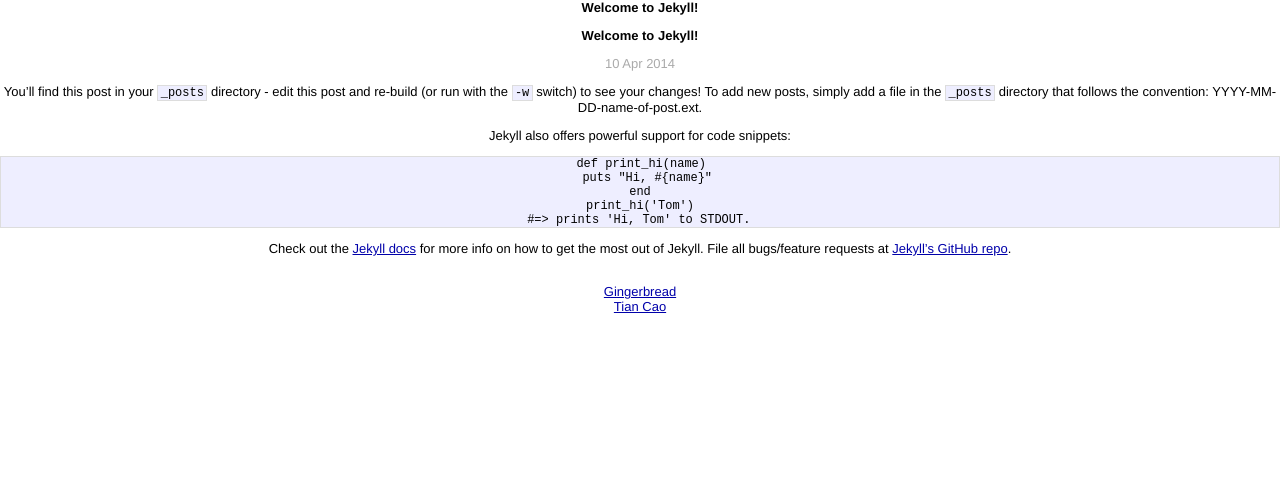
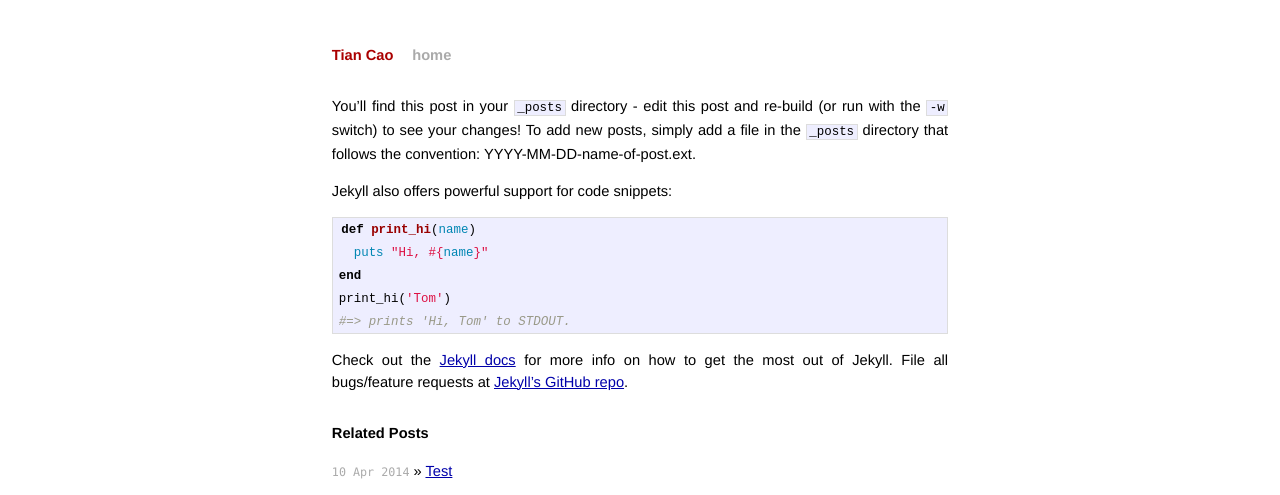
Before and after one commit to tonycao/tonycao.github.io, a Jekyll site: the page built from _posts/2014-04-10-welcome-to-jekyll.markdown, in a window 1280 px wide. Shown: the top 495 px of the page. Built offline with Jekyll 4.4.1, drawn with Linux system fonts in a browser that asks for light colours; Markdown is read by kramdown in place of the engine named in the settings; some of the changed text lies outside the part shown; grey boxes are pictures that could not be loaded.

Commit message:
update layouts

```diff
--- a/_layouts/default.html
+++ b/_layouts/default.html
@@ -1,9 +1,85 @@
-{% include head.html %}
+<!DOCTYPE html>
+<html xmlns="http://www.w3.org/1999/xhtml" xml:lang="en" lang="en-us">
+<head>
+   <meta http-equiv="content-type" content="text/html; charset=utf-8" />
+   <title>{{ page.title }}</title>
+   <meta name="author" content="Tian Cao" />
+   <link href="http://feeds.feedburner.com/TianCao" rel="alternate" title="Tian Cao" type="application/atom+xml" />
+   <!-- meta name="readability-verification" content="QCzSs992GxmRYRKVpPeZ6LE2tS8aYKxsSSQKV8YM"/> -->
 
-    <h1>{{ page.title }}</h1>
+   <!-- syntax highlighting CSS -->
+   <link rel="stylesheet" href="/css/syntax.css" type="text/css" />
 
-    {{ content }}
+   <!-- Homepage CSS -->
+   <link rel="stylesheet" href="/css/screen.css" type="text/css" media="screen, projection" />
 
-    {% include nav.html %}
+   <!-- Typekit -->
+   <script type="text/javascript" src="http://use.typekit.com/jpd0pfm.js"></script>
+   <script type="text/javascript">try{Typekit.load();}catch(e){}</script>
+</head>
+<body>
 
-{% include foot.html %}
+<!-- ClickTale Top part -->
+<script type="text/javascript">
+var WRInitTime=(new Date()).getTime();
+</script>
+<!-- ClickTale end of Top part -->
+
+<div class="site">
+  <div class="title">
+    <a href="/">Tian Cao</a>
+    <a class="extra" href="/">home</a>
+  </div>
+
+  {{ content }}
+
+  <div class="footer">
+    <div class="contact">
+      <p>
+        Tian Cao<br />
+        ct.radiate@gmail.com
+      </p>
+    </div>
+    <div class="contact">
+      <p>
+        <a href="http://github.com/tonycao/">github.com/tonycao</a><br />
+        <!--a href="http://twitter.com/mojombo/">twitter.com/mojombo</a><br /> -->
+        <!--a href="http://flickr.com/photos/mojombo/">flickr.com/photos/mojombo</a>  -->
+      </p>
+    </div>
+    <div class="rss">
+      <a href="http://feeds.feedburner.com/TianCao">
+        <img src="/images/rss.png" alt="Subscribe to RSS Feed" />
+      </a>
+    </div>
+  </div>
+</div>
+
+<!--<a href="http://github.com/tonycao"><img style="position: absolute; top: 0; right: 0; border: 0;" src="http://s3.amazonaws.com/github/ribbons/forkme_right_red_aa0000.png" alt="Fork me on GitHub" /></a> -->
+
+<!-- ClickTale Bottom part -->
+<div id="ClickTaleDiv" style="display: none;"></div>
+<script type="text/javascript">
+if(document.location.protocol!='https:')
+  document.write(unescape("%3Cscript%20src='http://s.clicktale.net/WRb.js'%20type='text/javascript'%3E%3C/script%3E"));
+</script>
+<script type="text/javascript">
+if(typeof ClickTale=='function') ClickTale(206,0.3,"www03");
+</script>
+<!-- ClickTale end of Bottom part -->
+
+<!-- Google Analytics -->
+<script>
+  (function(i,s,o,g,r,a,m){i['GoogleAnalyticsObject']=r;i[r]=i[r]||function(){
+  (i[r].q=i[r].q||[]).push(arguments)},i[r].l=1*new Date();a=s.createElement(o),
+  m=s.getElementsByTagName(o)[0];a.async=1;a.src=g;m.parentNode.insertBefore(a,m)
+  })(window,document,'script','//www.google-analytics.com/analytics.js','ga');
+
+  ga('create', 'UA-49940306-1', 'tonycao.github.io');
+  ga('send', 'pageview');
+
+</script>
+<!-- Google Analytics end -->
+
+</body>
+</html>
--- a/_layouts/post.html
+++ b/_layouts/post.html
@@ -1,9 +1,15 @@
 ---
 layout: default
 ---
-<h2>{{ page.title }}</h2>
-<p class="meta">{{ page.date | date_to_string }}</p>
-
-<div class="post">
+<div id="post">
 {{ content }}
 </div>
+
+<div id="related">
+  <h2>Related Posts</h2>
+  <ul class="posts">
+    {% for post in site.related_posts limit:3 %}
+      <li><span>{{ post.date | date_to_string }}</span> &raquo; <a href="{{ post.url }}">{{ post.title }}</a></li>
+    {% endfor %}
+  </ul>
+</div>
--- /dev/null
+++ b/css/screen.css
@@ -0,0 +1,197 @@
+/*****************************************************************************/
+/*
+/* Common
+/*
+/*****************************************************************************/
+
+/* Global Reset */
+
+* {
+  margin: 0;
+  padding: 0;
+}
+
+html, body {
+  height: 100%;
+}
+
+body {
+  background-color: white;
+  font: 13.34px helvetica, arial, clean, sans-serif;
+  *font-size: small;
+  text-align: center;
+}
+
+h1, h2, h3, h4, h5, h6 {
+  font-size: 100%;
+}
+
+h1 {
+  margin-bottom: 1em;
+}
+
+p {
+  margin: 1em 0;
+}
+
+a {
+  color: #00a;
+}
+
+a:hover {
+  color: black;
+}
+
+a:visited {
+  color: #a0a;
+}
+
+table {
+  font-size: inherit;
+  font: 100%;
+}
+
+/*****************************************************************************/
+/*
+/* Home
+/*
+/*****************************************************************************/
+
+ul.posts {
+  list-style-type: none;
+  margin-bottom: 2em;
+}
+
+  ul.posts li {
+    line-height: 1.75em;
+  }
+
+  ul.posts span {
+    color: #aaa;
+    font-family: Monaco, "Courier New", monospace;
+    font-size: 80%;
+  }
+
+/*****************************************************************************/
+/*
+/* Site
+/*
+/*****************************************************************************/
+
+.site {
+  font-size: 110%;
+  text-align: justify;
+  width: 42em;
+  margin: 3em auto 2em auto;
+  line-height: 1.5em;
+}
+
+.title {
+  color: #a00;
+  font-weight: bold;
+  margin-bottom: 2em;
+}
+
+  .site .title a {
+    color: #a00;
+    text-decoration: none;
+  }
+
+  .site .title a:hover {
+    color: black;
+  }
+
+  .site .title a.extra {
+    color: #aaa;
+    text-decoration: none;
+    margin-left: 1em;
+  }
+
+  .site .title a.extra:hover {
+    color: black;
+  }
+
+  .site .meta {
+    color: #aaa;
+  }
+
+  .site .footer {
+    font-size: 80%;
+    color: #666;
+    border-top: 4px solid #eee;
+    margin-top: 2em;
+    overflow: hidden;
+  }
+
+    .site .footer .contact {
+      float: left;
+      margin-right: 3em;
+    }
+
+      .site .footer .contact a {
+        color: #8085C1;
+      }
+
+    .site .footer .rss {
+      margin-top: 1.1em;
+      margin-right: -.2em;
+      float: right;
+    }
+
+      .site .footer .rss img {
+        border: 0;
+      }
+
+/*****************************************************************************/
+/*
+/* Posts
+/*
+/*****************************************************************************/
+
+#post {
+
+}
+
+  /* standard */
+
+  #post pre {
+    border: 1px solid #ddd;
+    background-color: #eef;
+    padding: 0 .4em;
+  }
+
+  #post ul,
+  #post ol {
+    margin-left: 1.35em;
+  }
+
+  #post code {
+    border: 1px solid #ddd;
+    background-color: #eef;
+    font-size: 85%;
+    padding: 0 .2em;
+  }
+
+    #post pre code {
+      border: none;
+    }
+
+  /* terminal */
+
+  #post pre.terminal {
+    border: 1px solid black;
+    background-color: #333;
+    color: white;
+  }
+
+  #post pre.terminal code {
+    background-color: #333;
+  }
+
+#related {
+  margin-top: 2em;
+}
+
+  #related h2 {
+    margin-bottom: 1em;
+  }
```
Also changed, not shown: 1 other file.
